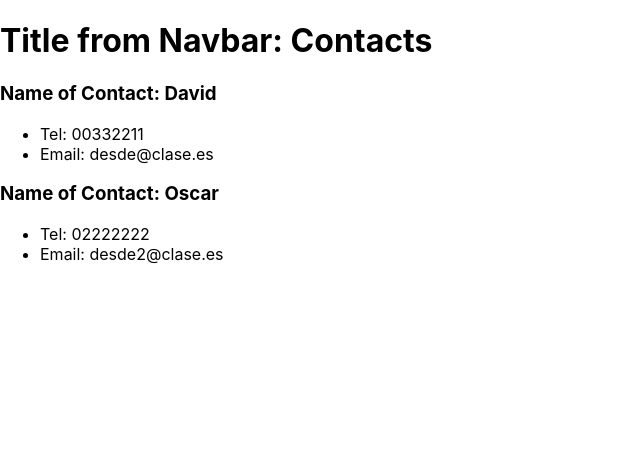
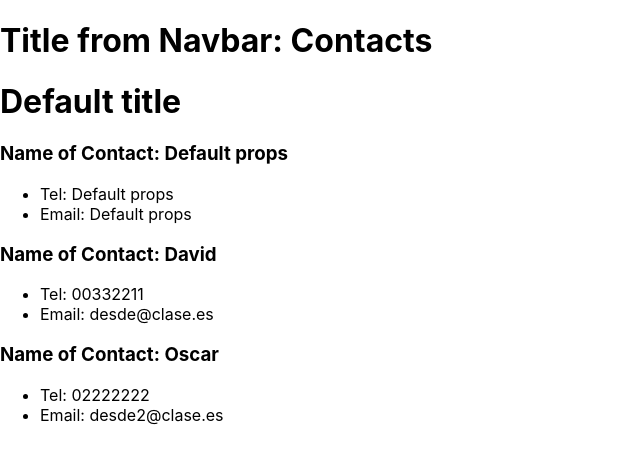
Before and after one commit to F4hdC/React_First_Project, a React (Create React App) app: page / in a window 1280 px wide. Shown: the top 462 px of the page, without its empty margins (0-640 px from the left). Built offline with nearby package versions, Linux system fonts and the light colour scheme.

Commit message:
DefaultProps

```diff
--- a/src/App.js
+++ b/src/App.js
@@ -9,6 +9,8 @@ function App() {
         <img src={logo} className="App-logo" alt="logo" />
         </header>*/}
       <Navbar title="Title from Navbar: Contacts"/>
+      <Navbar />
+      <Contacts />
       <Contacts name="David" tel="00332211" email="desde@clase.es"/>
       <Contacts name="Oscar" tel="02222222" email="desde2@clase.es"/>
     </div>
--- a/src/components/contacts/contacts.js
+++ b/src/components/contacts/contacts.js
@@ -15,5 +15,9 @@ class Contacts extends Component {
         )
     }
 }
-
+Contacts.defaultProps = {
+    name : "Default props",
+    tel  : "Default props",
+    email: "Default props"
+}
 export default Contacts;
--- a/src/components/navbar/Navbar.js
+++ b/src/components/navbar/Navbar.js
@@ -11,4 +11,5 @@ const Navbar = (parametros) => {
     )
 }
 
+Navbar.defaultProps ={title:"Default title"}
 export default Navbar;
```
